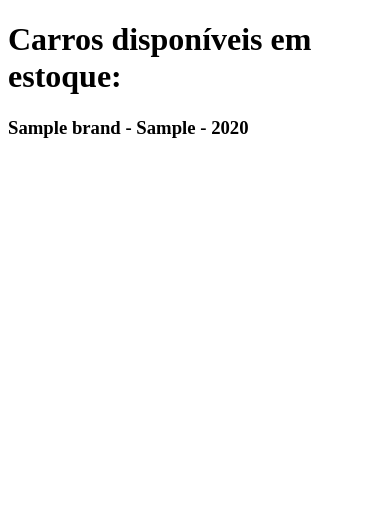
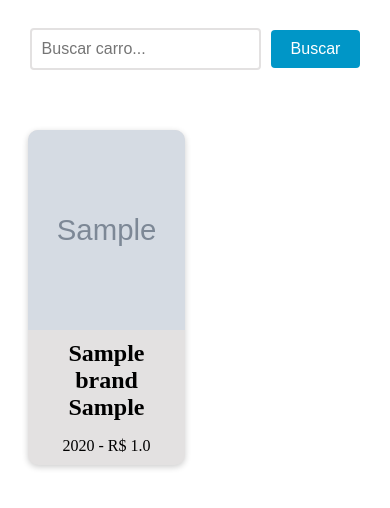
Before and after one commit to richardazambuja/carros, a Django app: page /cars/ in a window 390 px wide. Shown: the top 508 px of the page. Run offline with Django 5.2, Linux system fonts and the light colour scheme; tables that the repository leaves empty hold one stand-in row (values such as "Sample post"); grey boxes marked "Sample" are stand-in pictures.

Commit message:
melhorando template de carros

```diff
--- a/app/urls.py
+++ b/app/urls.py
@@ -24,5 +24,5 @@ from cars.views import car_view
 
 urlpatterns = [
     path('admin/', admin.site.urls),
-    path('cars/', car_view),
+    path('cars/', car_view, name='cars_list'),
 ] + static(settings.MEDIA_URL, document_root=settings.MEDIA_ROOT)
--- a/cars/templates/cars.html
+++ b/cars/templates/cars.html
@@ -1,23 +1,112 @@
-<!DOCTYPE html>
-<html lang="en">
-<head>
-    <meta charset="UTF-8">
-    <meta name="viewport" content="width=device-width, initial-scale=1.0">
-    <title>Carros Bolados</title>
-</head>
+{% block content %}
+  <style>
+    .car-grid {
+      display: grid;
+      grid-template-columns: repeat(3, 1fr);
+      gap: 20px;
+      margin: 0 auto;
+      max-width: 1200px;
+      padding: 20px;
+    }
 
-{% block content %}
-    <body>
-        <h1>
-            Carros disponíveis em estoque:
-        </h1>
+    .car-card {
+      background-color: #e3e1e1;
+      box-shadow: 0 2px 6px rgba(0, 0, 0, 0.2);
+      border-radius: 10px;
+      overflow: hidden;
+      text-align: center;
+      transition: all 0.3s ease;
+    }
 
-        {%for car in cars%}
-        <h3> {{ car.brand }} - {{ car.model }} - {{ car.model_year }}</h3>
-        {%endfor%}
+    .car-card:hover {
+        cursor: pointer;
+        box-shadow: 0 4px 10px rgba(0, 0, 0, 0.4);
+        transform: translateY(-2px);
+    }
 
-    </body>
+    .car-card img {
+      width: 100%;
+      height: 200px;
+      object-fit: cover;
+    }
 
+    .car-card h3 {
+        font-size: 20px;
+        margin-top: 10px;
+        margin-bottom: 5px;
+    }
+
+    .car-card h2 {
+      font-size: 1.5rem;
+      margin: 10px;
+    }
+
+    .car-card p {
+      font-size: 1rem;
+      margin-bottom: 10px;
+    }
+
+    @media (max-width: 768px) {
+      .car-grid {
+        grid-template-columns: repeat(2, 1fr);
+      }
+    }
+
+    form {
+        display: flex;
+        justify-content: center;
+        align-items: center;
+        margin-bottom: 20px;
+        text-align: center;
+        padding: 20px;
+    }
+
+    input[type="text"] {
+        padding: 10px;
+        font-size: 16px;
+        border: 2px solid #e3e1e1;
+        border-radius: 4px;
+        margin-right: 10px;
+        transition: border-bottom-color 0.3s ease-in-out;
+    }
+
+    input[type="text"]:focus {
+        outline: none;
+        border-bottom-color: #e3e1e1;
+    }
+
+    button[type="submit"] {
+        background-color: #0096c7;
+        color: #fff;
+        border: none;
+        padding: 10px 20px;
+        font-size: 16px;
+        border-radius: 4px;
+        cursor: pointer;
+        transition: background-color 0.3s ease-in-out;
+    }
+
+    button[type="submit"]:hover {
+        background-color: #108eb8;
+    }
+  </style>
+
+  <form method="GET" action="{% url 'cars_list' %}">
+    <input type="text" name="search" placeholder="Buscar carro...">
+    <button type="submit">Buscar</button>
+  </form>
+
+  <div class="car-grid">
+    {% if cars %}
+      {% for car in cars %}
+        <div class="car-card">
+          <img src="{{ car.photo.url }}" alt="{{ car.model }} - {{ car.brand }}">
+          <h2>{{ car.brand }} {{ car.model }}</h2>
+          <p>{{ car.factory_year }} - R$ {{ car.value }}</p>
+        </div>
+      {% endfor %}
+    {% else %}
+      <p class="no-results">Nenhum carro encontrado.</p>
+    {% endif %}
+  </div>
 {% endblock %}
-
-</html>
--- a/cars/views.py
+++ b/cars/views.py
@@ -3,11 +3,11 @@ from cars.models import Car
 
 # Create your views here.
 def car_view(request):
-    cars = Car.objects.all()
+    cars = Car.objects.all().order_by('model')
     search = request.GET.get('search')
 
     if search:
-        cars = cars.filter(model__contains=search)
+        cars = cars.filter(model__icontains=search)
 
 
     return render (
```
